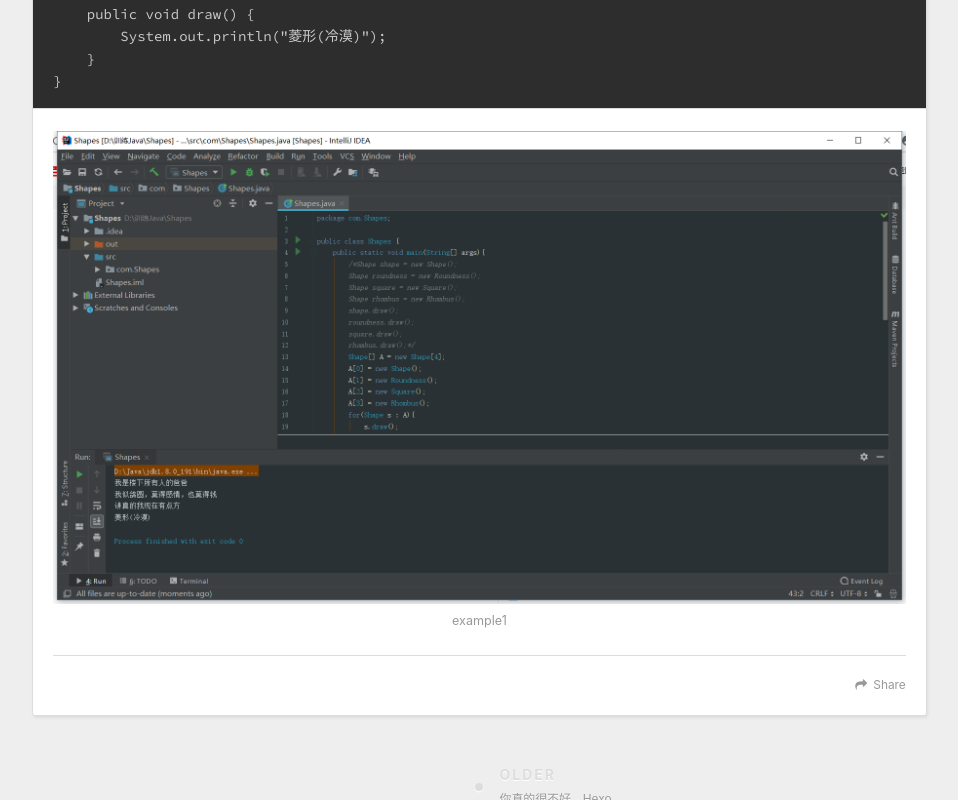
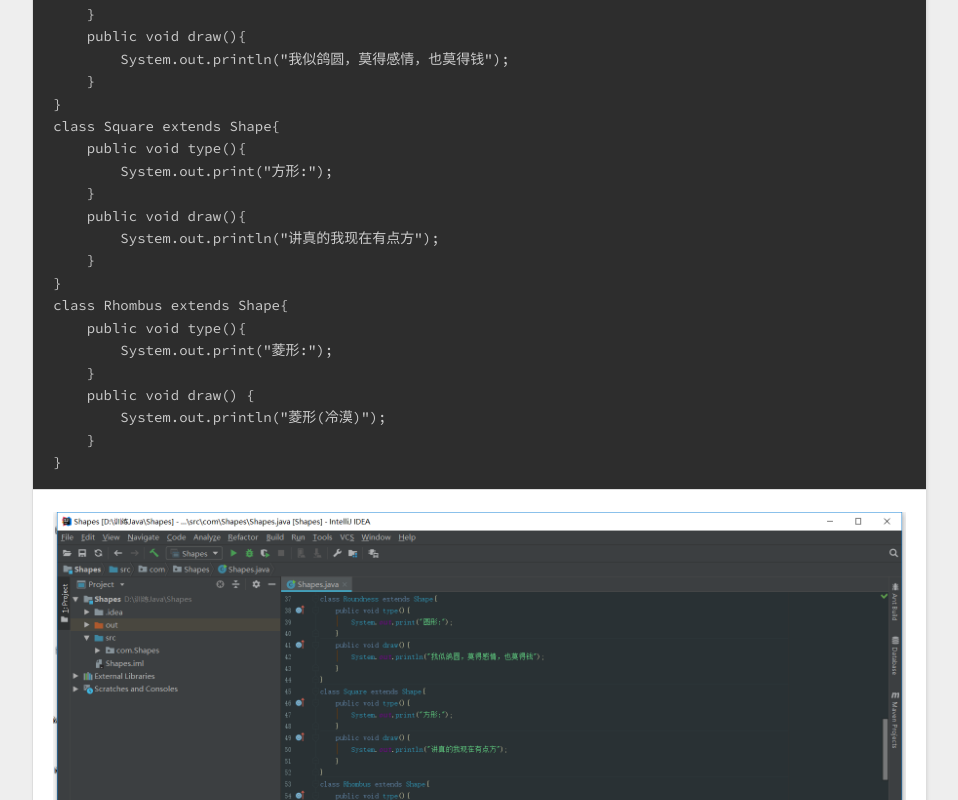
Before and after one commit to WangDongHAHA/WangDongHAHA.github.io, a plain HTML site: page 2018/11/04/作业一号/index.html in a window 1280 px wide. Shown: the part 1340-2140 px from the top of the page, without its empty margins (8-966 px from the left). Drawn offline with nearby package versions, Linux system fonts and the light colour scheme.

Commit message:
Site updated: 2018-11-04 18:12:21

```diff
--- a/2018/11/04/作业一号/index.html
+++ b/2018/11/04/作业一号/index.html
@@ -14,12 +14,12 @@
 <meta property="og:site_name" content="Hexo">
 <meta property="og:description" content="package com.Shapes; public class Shapes {     public static void main(String[] args){         /*Shape shape = new Shape();         Shape roundness = new Roundness();         Shape square = new Square(">
 <meta property="og:locale" content="default">
-<meta property="og:image" content="http://yoursite.com/img/QQ图片20181104151121.png">
-<meta property="og:updated_time" content="2018-11-04T07:47:10.815Z">
+<meta property="og:image" content="http://yoursite.com/img/继承.png">
+<meta property="og:updated_time" content="2018-11-04T10:11:18.215Z">
 <meta name="twitter:card" content="summary">
 <meta name="twitter:title" content="作业一号">
 <meta name="twitter:description" content="package com.Shapes; public class Shapes {     public static void main(String[] args){         /*Shape shape = new Shape();         Shape roundness = new Roundness();         Shape square = new Square(">
-<meta name="twitter:image" content="http://yoursite.com/img/QQ图片20181104151121.png">
+<meta name="twitter:image" content="http://yoursite.com/img/继承.png">
 
     <link rel="alternate" href="/atom.xml" title="Hexo" type="application/atom+xml">
 
@@ -95,9 +95,13 @@
         Shape roundness = new Roundness();
         Shape square = new Square();
         Shape rhombus = new Rhombus();
+        shape.type();
         shape.draw();
+        roundness.type();
         roundness.draw();
+        square.type();
         square.draw();
+        rhombus.type();
         rhombus.draw();*/
         Shape[] A = new Shape[4];
         A[0] = new Shape();
@@ -105,32 +109,45 @@
         A[2] = new Square();
         A[3] = new Rhombus();
         for(Shape s : A){
+            s.type();
             s.draw();
         }
     }
 }
 
 class Shape{
+    public void type(){
+        System.out.print(&quot;超类爸爸:&quot;);
+    }
     public void draw(){
         System.out.println(&quot;我是楼下所有人的爸爸&quot;);
     }
 }
 class Roundness extends Shape{
+    public void type(){
+        System.out.print(&quot;圆形:&quot;);
+    }
     public void draw(){
         System.out.println(&quot;我似鸽圆，莫得感情，也莫得钱&quot;);
     }
 }
 class Square extends Shape{
+    public void type(){
+        System.out.print(&quot;方形:&quot;);
+    }
     public void draw(){
         System.out.println(&quot;讲真的我现在有点方&quot;);
     }
 }
 class Rhombus extends Shape{
+    public void type(){
+        System.out.print(&quot;菱形:&quot;);
+    }
     public void draw() {
         System.out.println(&quot;菱形(冷漠)&quot;);
     }
 }
-</code></pre><p><img src="/img/QQ图片20181104151121.png" alt="example1"></p>
+</code></pre><p><img src="/img/继承.png" alt="example1"></p>
 
 
     </div>
```
Also changed, not shown: index.html (+18 -1 lines), img/继承.png (added).
